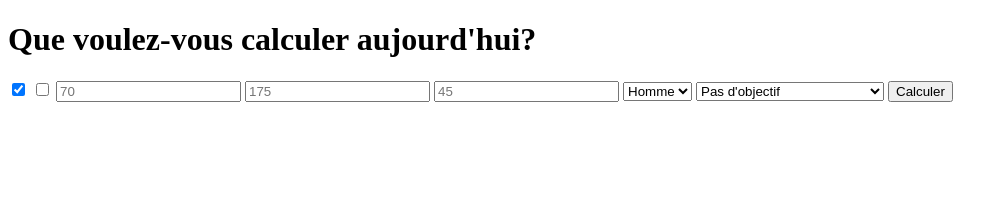
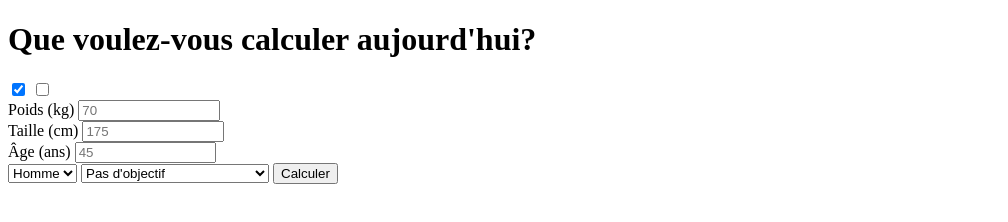
Before and after one commit to MaximeRenoux/tp-proc-dev-logiciel, a website: page src/index.html in a window 1280 px wide. Both pictures are taken after a click on the checkbox 18 px from the left and 89 px from the top of the page. Shown: the whole page, without its empty margins (0-1008 px from the left). Drawn offline with Linux system fonts and the light colour scheme.

Commit message:
ajouter messages d'erreur

```diff
--- a/src/index.css
+++ b/src/index.css
@@ -1 +1,14 @@
 h1{color:black;}
+.err { background: #ffe6ee; border: 1px solid #b1395f; }
+.emsg { color: #c12020; font-weight: bold; }
+/* Chrome, Safari, Edge, Opera */
+input::-webkit-outer-spin-button,
+input::-webkit-inner-spin-button {
+  -webkit-appearance: none;
+  margin: 0;
+}
+
+/* Firefox */
+input[type=number] {
+  -moz-appearance: textfield;
+}
--- a/src/index.html
+++ b/src/index.html
@@ -13,9 +13,21 @@
   <input type="checkbox" id="check_imc" name="IMC">
   <input type="checkbox" id="check_mbasal" name="MetabolismeBasal">
 
-  <input id="champ_poids" type="poids" placeholder="70">
-  <input id="champ_taille" type="taille" placeholder="175">
-  <input id="champ_age" type="age" placeholder="45">
+  <div>
+    <label for="fpoids">Poids (kg)</label>
+    <input type="number" name="fpoids" id="champ_poids" required min="15" max="300" size="15" placeholder="70" required autocomplete="off" style="width: 10em"> <!-- autocomplete="off" pour empêcher la saisie semi-automatique du navigateur de couvrir les validations.-->
+    <div id="errpoids" class="emsg"></div>
+  </div>
+  <div>
+    <label>Taille (cm)</label>
+    <input type="number" name="ftaille" id="champ_taille"  required min="50" max="250" placeholder="175" required autocomplete="off" style="width: 10em">
+    <div id="errtaille" class="emsg"></div>
+  </div>
+  <div>
+    <label for="fage">Âge (ans)</label>
+    <input type="number" name="fage" id="champ_age" required min="1" max="150"  placeholder="45" required autocomplete="off" style="width: 10em">
+    <div id="errage" class="emsg"></div>
+  </div>
 
   <select name="sexe" id="champ_sexe">
     <option value="H">Homme</option>
--- a/src/index.js
+++ b/src/index.js
@@ -6,7 +6,8 @@ window.addEventListener("load", () => {
     // document.getElementById("champ_poids").addEventListener("change", calculIMC);
     // document.getElementById("champ_taille").addEventListener("change", calculIMC);
     document.getElementById("boutton_calcul").addEventListener("click", calculIMC);
-    document.getElementById('bouton_calcul_metabolisme_basal').addEventListener('click', calculMetabolismeBasal)
+    document.getElementById('boutton_calcul').addEventListener('click', calculMetabolismeBasal)
+    window.addEventListener("click", check);
 
     function metabolisme_basal(){
 
@@ -86,5 +87,47 @@ window.addEventListener("load", () => {
 			}
 		})
 	}
+    function check () {
+        // (C1) INIT
+        var valid = true, error = "", field = "";
+
+        // (C2) POIDS
+        field = document.getElementById("champ_poids");
+        error = document.getElementById("errpoids");
+        if (field.value != "" && !field.checkValidity()) {
+          valid = false;
+          field.classList.add("err");
+          error.innerHTML = "Veuillez renseigner un poids entre 15 et 300 kg\r\n";
+        } else {
+          field.classList.remove("err");
+          error.innerHTML = "";
+        }
+
+        // (C3) TAILLE
+        field = document.getElementById("champ_taille");
+        error = document.getElementById("errtaille");
+        if (field.value != "" && !field.checkValidity()) {
+          valid = false;
+          field.classList.add("err");
+          error.innerHTML = "Veuillez renseigner une taille entre  50 et 250 cm\r\n";
+        } else {
+          field.classList.remove("err");
+          error.innerHTML = "";
+        }
+
+        // (C3) AGE
+        field = document.getElementById("champ_age");
+        error = document.getElementById("errage");
+        if (field.value != "" && !field.checkValidity()) {
+          valid = false;
+          field.classList.add("err");
+          error.innerHTML = "Veuillez renseigner un âge entre 1 et 150 ans\r\n";
+        } else {
+          field.classList.remove("err");
+          error.innerHTML = "";
+        }
+        // (C4) RESULT
+        return valid;
+      }
 	remplirChampsAvecValeursUrl()
 })
```
